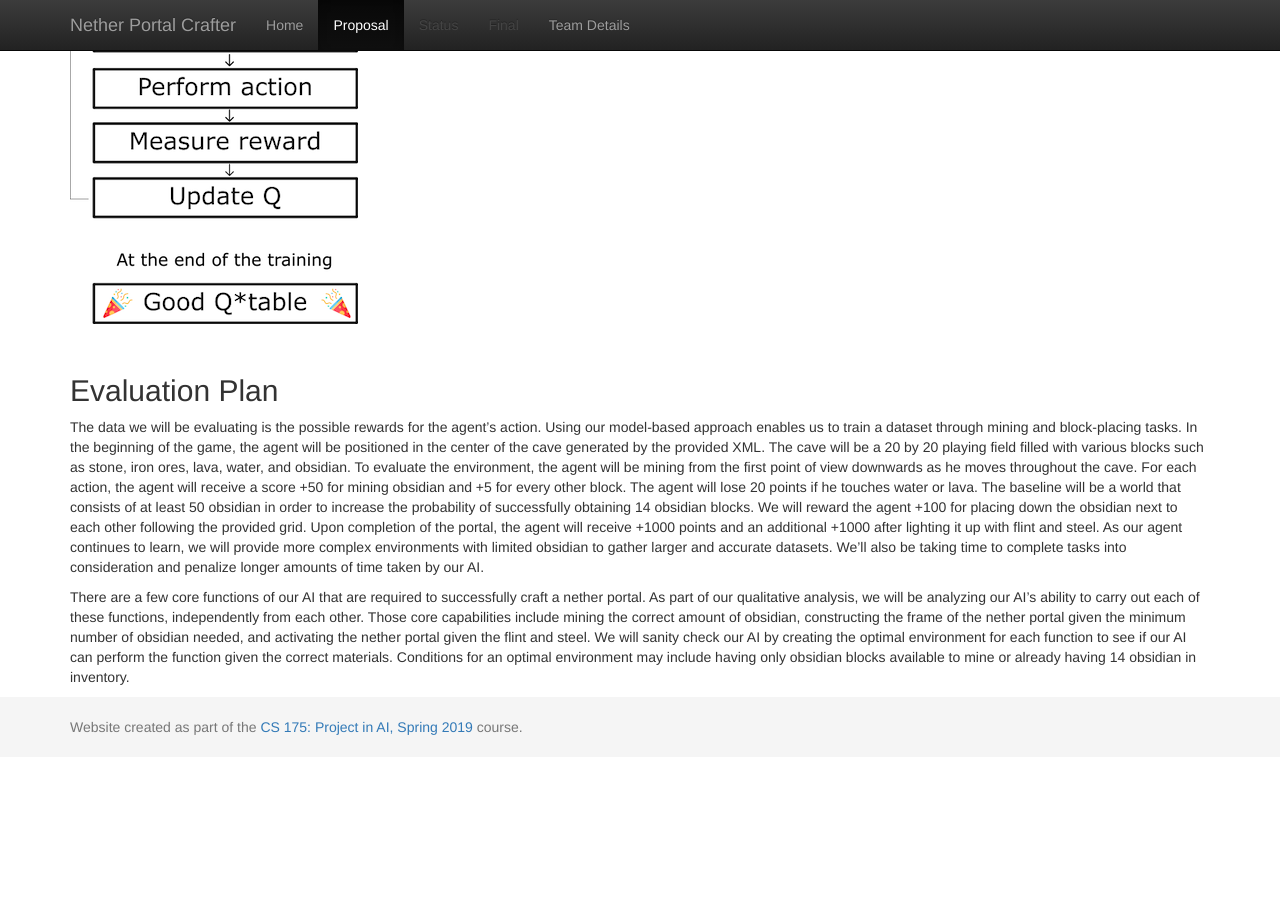
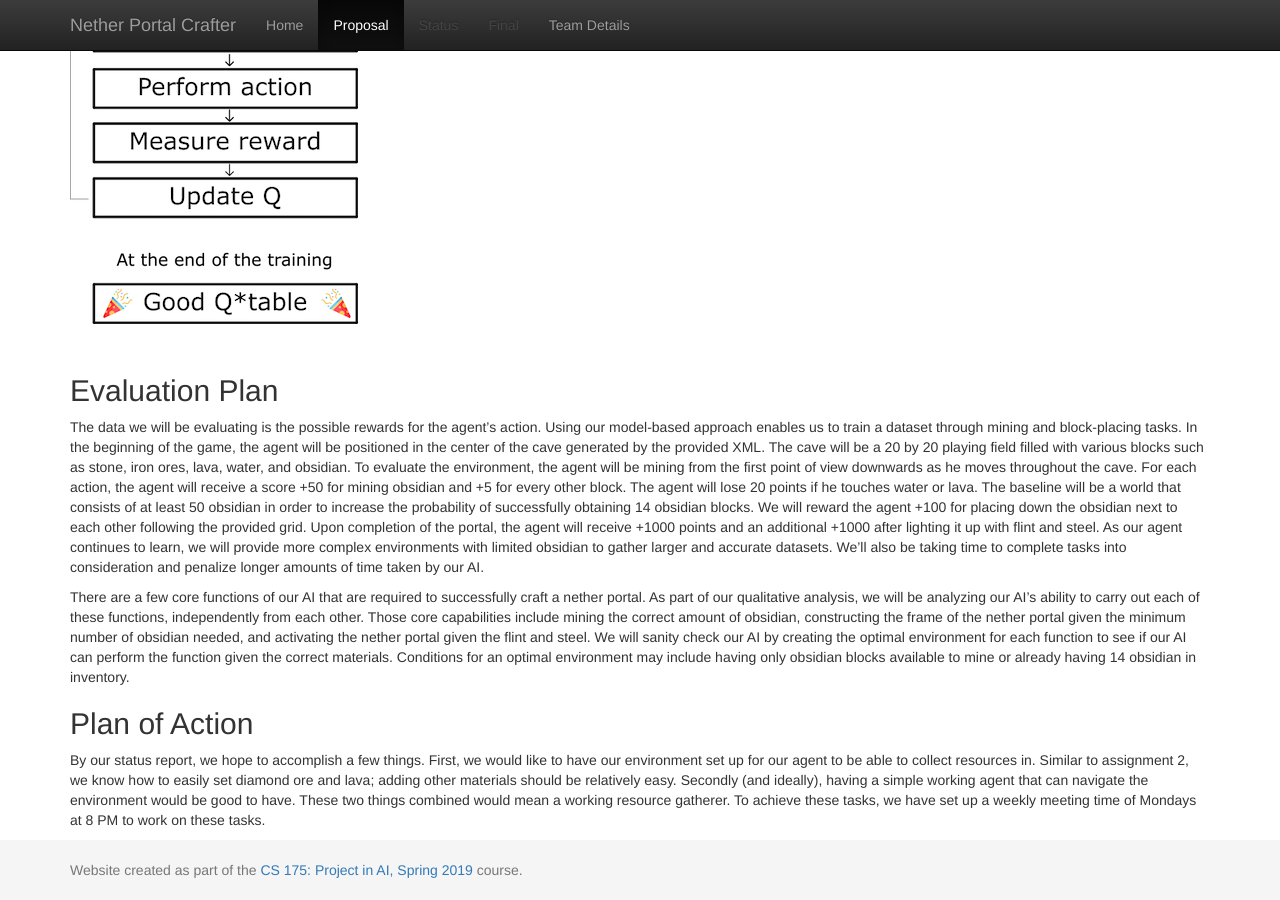
Before and after one commit to mickychetta/minecraft-ai-placeholder, a Jekyll site: the page built from docs/proposal.md, in a window 1280 px wide and 900 px high, scrolled down 898 px. Built offline with Jekyll 4.4.1, drawn with Linux system fonts in a browser that asks for light colours; before the commit the page ends 1655 px from its top, so only the background shows below that.

Commit message:
Added Plan of Action section

```diff
--- a/docs/proposal.md
+++ b/docs/proposal.md
@@ -31,3 +31,6 @@ The Nether Portal Creator will use Reinforcement Learning and Q-Learning to dete
 The data we will be evaluating is the possible rewards for the agent’s action. Using our model-based approach enables us to train a dataset through mining and block-placing tasks. In the beginning of the game, the agent will be positioned in the center of the cave generated by the provided XML. The cave will be a 20 by 20 playing field filled with various blocks such as stone, iron ores, lava, water, and obsidian. To evaluate the environment, the agent will be mining from the first point of view downwards as he moves throughout the cave. For each action, the agent will receive a score +50 for mining obsidian and +5 for every other block. The agent will lose 20 points if he touches water or lava. The baseline will be a world that consists of at least 50 obsidian in order to increase the probability of successfully obtaining 14 obsidian blocks. We will reward the agent +100 for placing down the obsidian next to each other following the provided grid. Upon completion of the portal, the agent will receive +1000 points and an additional +1000 after lighting it up with flint and steel. As our agent continues to learn, we will provide more complex environments with limited obsidian to gather larger and accurate datasets. We’ll also be taking time to complete tasks into consideration and penalize longer amounts of time taken by our AI.
 
 There are a few core functions of our AI that are required to successfully craft a nether portal. As part of our qualitative analysis, we will be analyzing our AI’s ability to carry out each of these functions, independently from each other. Those core capabilities include mining the correct amount of obsidian, constructing the frame of the nether portal given the minimum number of obsidian needed, and activating the nether portal given the flint and steel. We will sanity check our AI by creating the optimal environment for each function to see if our AI can perform the function given the correct materials. Conditions for an optimal environment may include having only obsidian blocks available to mine or already having 14 obsidian in inventory.
+
+## Plan of Action
+By our status report, we hope to accomplish a few things. First, we would like to have our environment set up for our agent to be able to collect resources in. Similar to assignment 2, we know how to easily set diamond ore and lava; adding other materials should be relatively easy. Secondly (and ideally), having a simple working agent that can navigate the environment would be good to have. These two things combined would mean a working resource gatherer. To achieve these tasks, we have set up a weekly meeting time of Mondays at 8 PM to work on these tasks.
```
